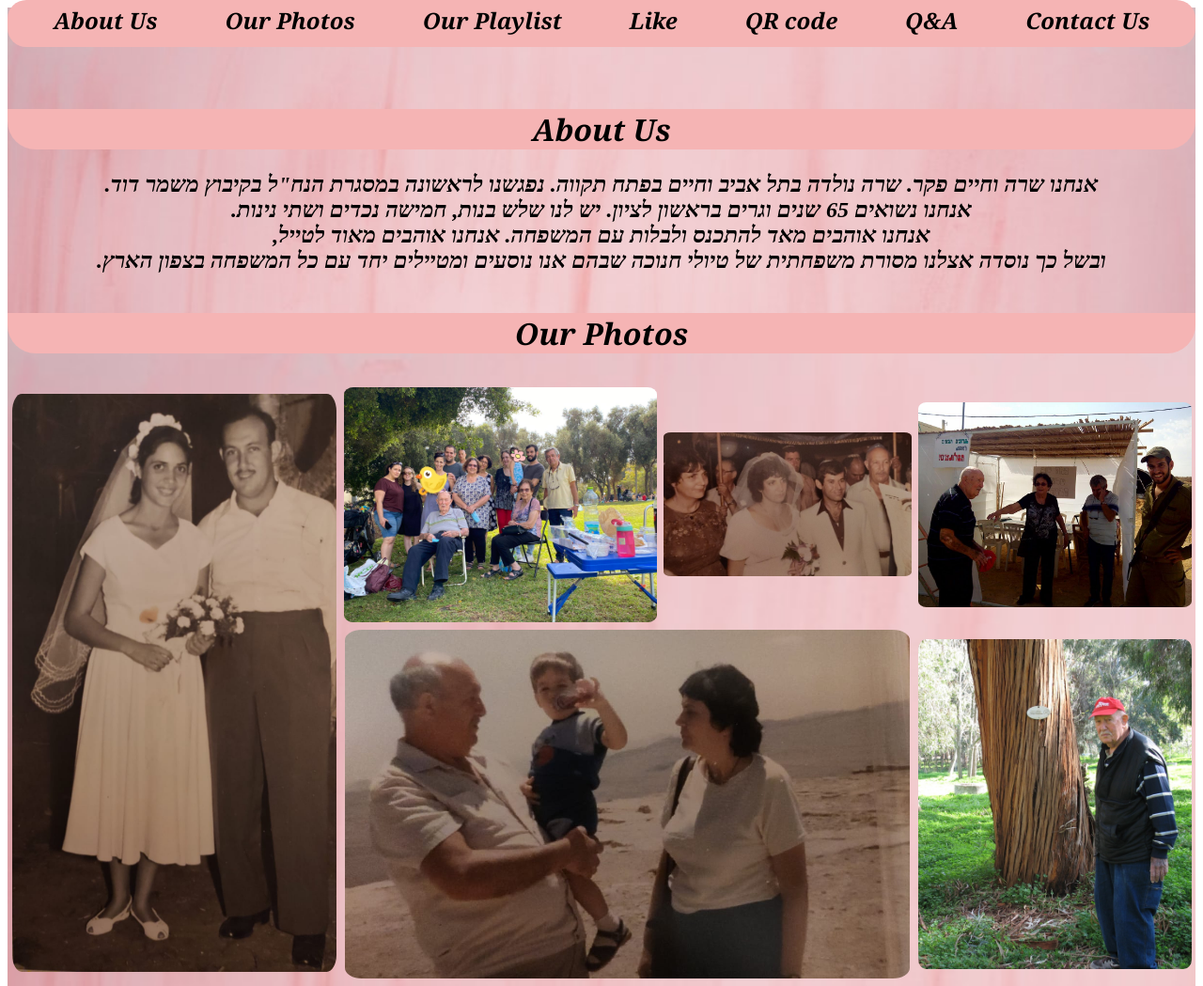
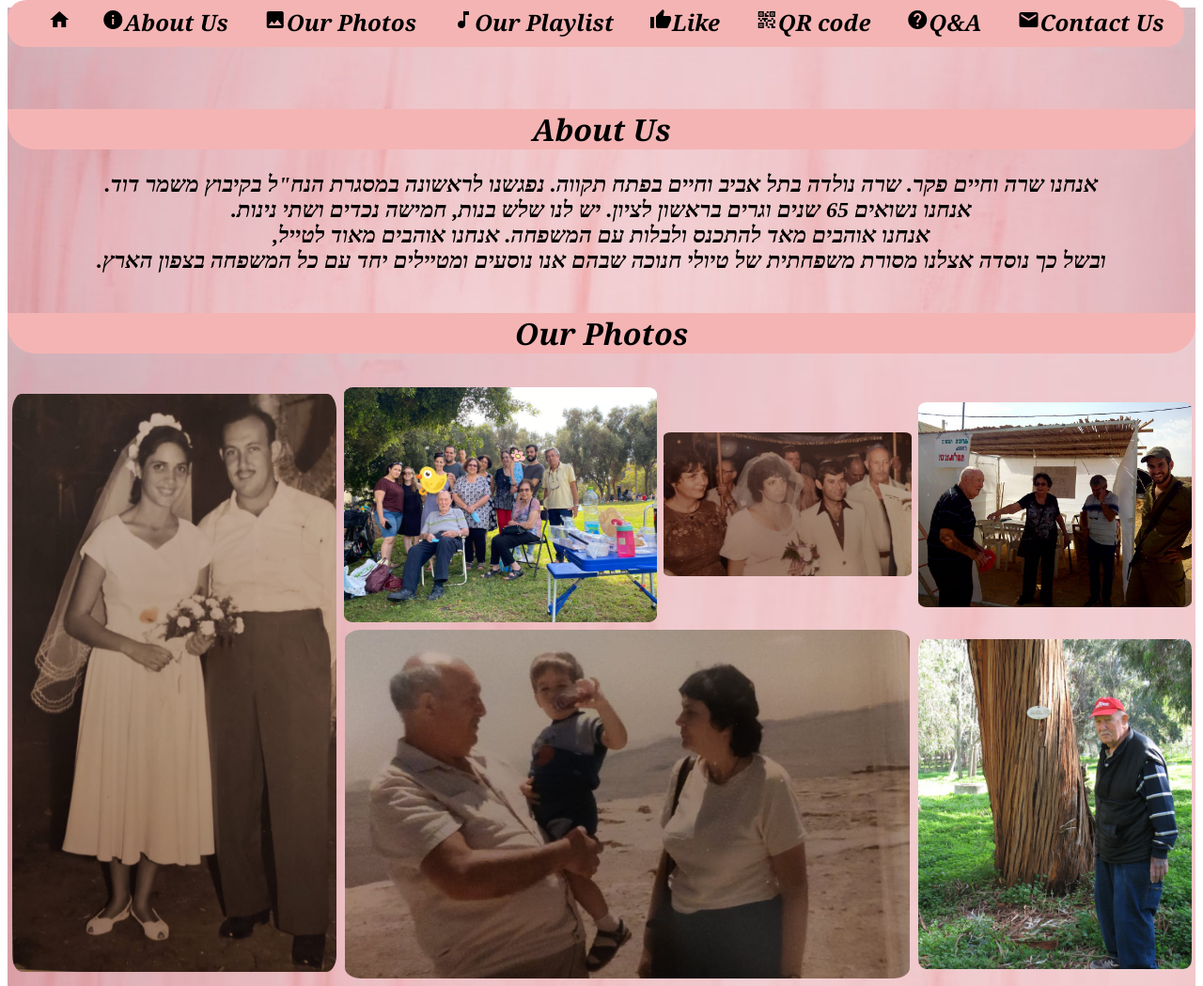
Before and after one commit to Web-Development-Environments-2021/311427389, a plain HTML site: page index.html in a window 1280 px wide. Shown: the top 1049 px of the page at 94% size. Drawn offline with Linux system fonts and the light colour scheme; files whose address does not match are found by name.

Commit message:
add icons

```diff
--- a/index.html
+++ b/index.html
@@ -2,17 +2,20 @@
 <html>
 <head>
 <link rel="stylesheet" type="text/css" href="style.css"/>
-<title>Tomer's web</title>
+<link href="https://fonts.googleapis.com/css2?family=Material+Icons" rel="stylesheet">
+<link rel="icon" href="https://upload.wikimedia.org/wikipedia/commons/thumb/7/7c/Go-home.svg/1024px-Go-home.svg.png" type="image/icon type">
+<title>Haim&Sara Website</title>
 </head>
 <body>
 <div class = "mainMenu" id="menu">
-<li><a href="#about">About Us</a></li>
-<li><a href="#photos">Our Photos</a></li>
-<li><a href="#playlist">Our Playlist</a></li>
-<li><a href="#like">Like</a></li>
-<li><a href="#qrcoder">QR code</a></li>
-<li><a href="#spa">Q&A</a></li>
-<li><a href="#contact">Contact Us</a></li>
+<li><span class="material-icons">home</span></li>
+<li><a href="#about"><span class="material-icons">info</span>About Us</a></li>
+<li><a href="#photos"><span class="material-icons">photo</span>Our Photos</a></li>
+<li><a href="#playlist"><span class="material-icons">music_note</span>Our Playlist</a></li>
+<li><a href="#like"><span class="material-icons">thumb_up</span>Like</a></li>
+<li><a href="#qrcoder"><span class="material-icons">qr_code_2</span>QR code</a></li>
+<li><a href="#spa"><span class="material-icons">help</span>Q&A</a></li>
+<li><a href="#contact"><span class="material-icons">mail</span>Contact Us</a></li>
 </div>
 
 <div id="fb-root"></div>
@@ -87,8 +90,6 @@
 <br/>
 <br/>
 <br/>
-<br/>
-<br/>
 </section>
 
 <section id="like" class="section">
@@ -129,7 +130,7 @@ data-share="true"></div>
 <section id="contact" class="section">
 <h3><span>Contact Us</span></h3>
 <div class="contact">
-Here you can send us a message:
+Send us a message:
 <form method="post" action = "mailto:tomerkel@post.bgu.ac.il">
 <br>
 <input type="text" id="fullName" name="Name" placeholder="Full Name"/>
--- a/style.css
+++ b/style.css
@@ -1,10 +1,10 @@
 #menu
 {
 	position: fixed;
-	width: 98%;
+	width: 97%;
 	height: 40px;
 	background: rgb(245, 180, 180);
-	text-align: center;
+	text-align: right;
 	font-size:x-large;
 	padding: 5px;
 	border-radius: 20px;
@@ -17,7 +17,11 @@
 }
 .mainMenu li {
 	display: inline;
-	padding: 20px;
+	padding: 11px;
+
+}
+.material-icons{
+	padding-top: 4px;
 }
 
 .mainMenu a{
@@ -26,7 +30,7 @@
 	font-family:Georgia, 'Times New Roman', Times, serif;
 	text-decoration: none;
 	color: black;
-	padding: 13px;
+	padding: 5px;
 
 }
 .mainMenu a:hover{
@@ -45,7 +49,6 @@ h3 {
 	font-weight: bold;
 	font-family:Georgia, 'Times New Roman', Times, serif;
 	color: black;
-	/*border-radius: 30px;*/
 	border-bottom-left-radius: 30px;
 	border-bottom-right-radius: 30px;
 	margin: 0px 0px 15px;
@@ -53,7 +56,7 @@ h3 {
 
 .section{
 	text-align: center;
-	background-image:url("images\\backgroundImage2.jfif");
+	background-image:url("images\\backgroundImage2.png");
 	background-repeat: no-repeat;
 	background-size:cover;
 
@@ -97,8 +100,6 @@ input[type=submit] {
 	border: none;
 	margin: 5px 0;
 	padding: 10px;
-
-
 }
 
 .QRcode{
```
Also changed, not shown: images/backgroundImage2.jfif (deleted).
